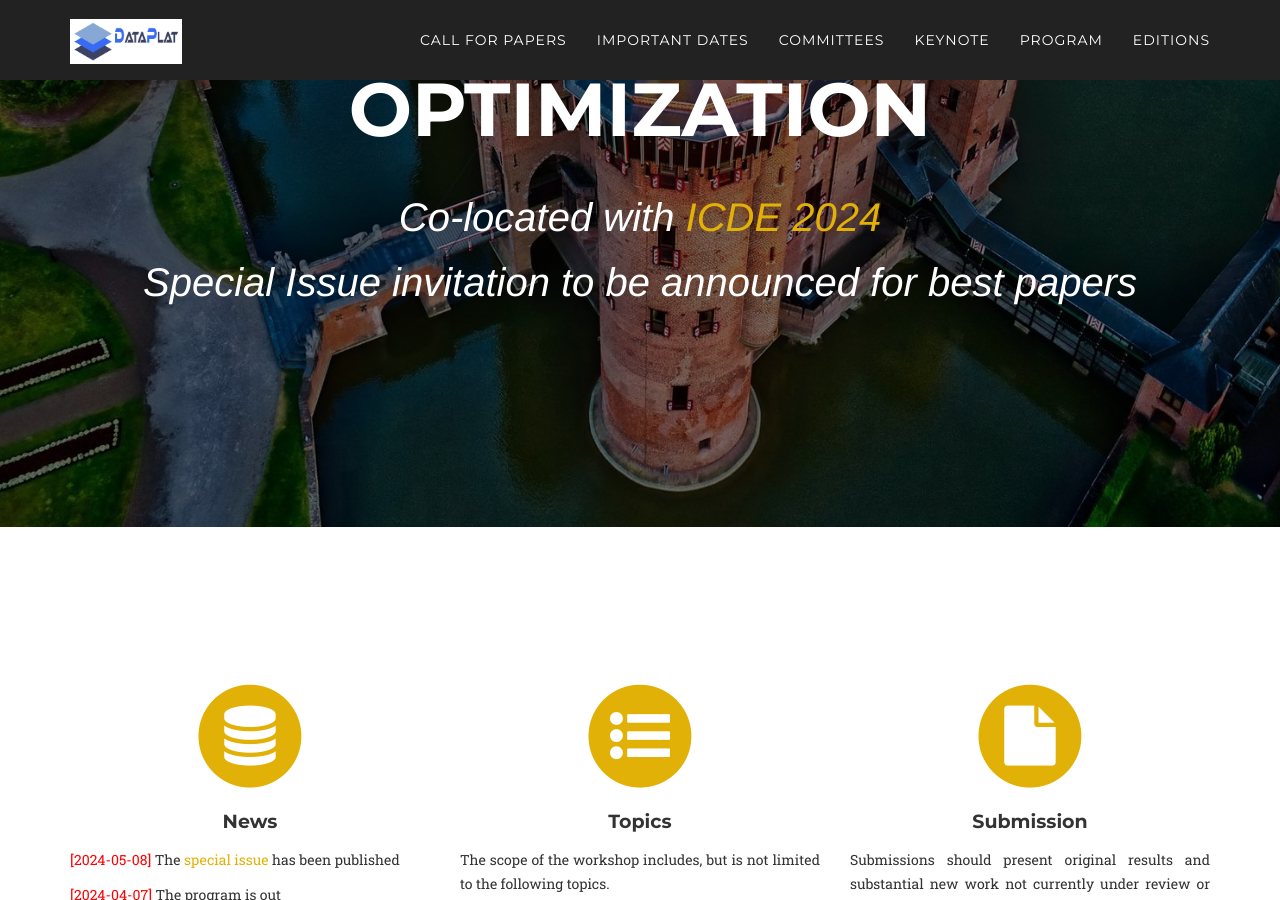
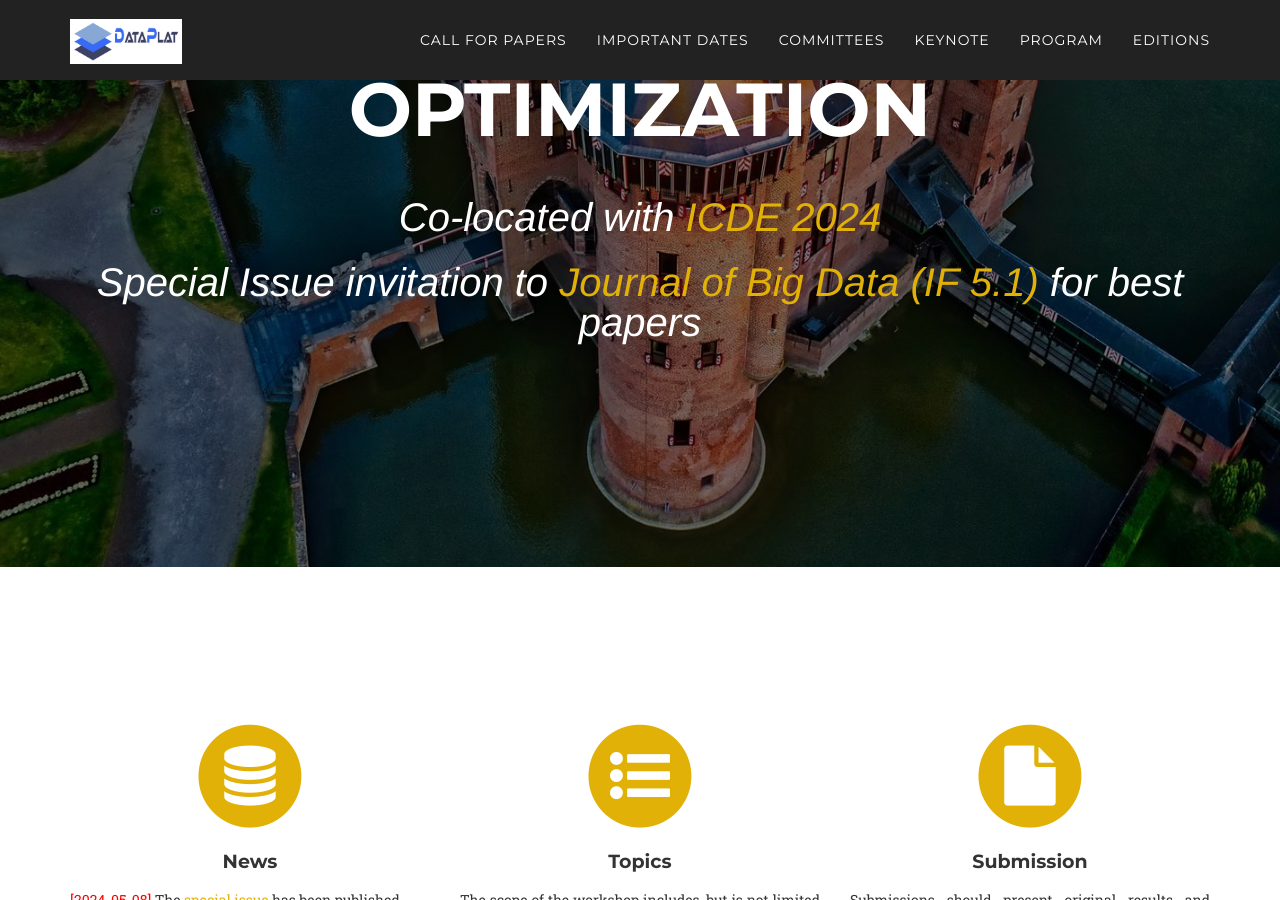
Before and after one commit to big-unibo/dataplat2024, a Jekyll site: the page built from index.html, in a window 1280 px wide and 900 px high, scrolled down 478 px. Built offline with Jekyll 4.4.1, drawn with Linux system fonts in a browser that asks for light colours; some web fonts are replaced.

Commit message:
Update header.html

```diff
--- a/_includes/header.html
+++ b/_includes/header.html
@@ -49,7 +49,7 @@
             <div class="intro-text">
                 <div class="intro-heading">3rd International Workshop on Data Platform Design, Management, and Optimization</div>
                 <div class="intro-lead-in">Co-located with <a href="https://icde2024.github.io/">ICDE 2024</a></div>
-                <div id="head-fgcs" class="intro-lead-in">Special Issue invitation to be announced <!--<a href="https://www.springer.com/journal/10796">Information System Frontiers (IF 5.261)</a>--> for best papers</div>
+                <div id="head-fgcs" class="intro-lead-in">Special Issue invitation to <a href="https://www.springeropen.com/collections/dataplat?utm_medium=print&utm_source=qrcode&utm_content=null&utm_term=null&utm_campaign=APSR_40537_CON1_GL_PHSS_03HEQ_bdidhbdfjd">Journal of Big Data (IF 5.1)</a> for best papers</div>
             </div>
         </div>
     </header>
```
